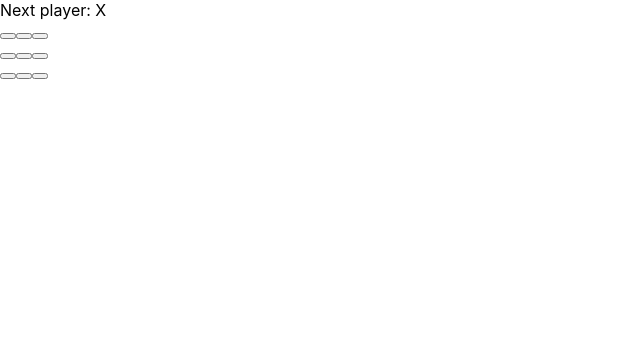
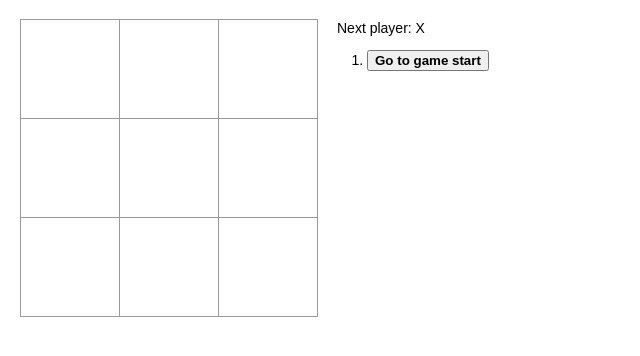
Before and after one commit to haneenmahd/tic-tac-go, a React (Create React App) app: page / in a window 1280 px wide. Shown: the top 356 px of the page, without its empty margins (0-640 px from the left). Built offline with nearby package versions, Linux system fonts and the light colour scheme.

Commit message:
add square highlighting and add new styles

```diff
--- a/src/App.css
+++ b/src/App.css
@@ -3,7 +3,8 @@ body {
   margin: 20px;
 }
 
-ol, ul {
+ol,
+ul {
   padding-left: 30px;
 }
 
@@ -18,22 +19,27 @@ ol, ul {
 }
 
 .square {
+  font-family: monospace;
   background: #fff;
   border: 1px solid #999;
   float: left;
-  font-size: 24px;
+  font-size: 64px;
   font-weight: bold;
   line-height: 34px;
-  height: 34px;
+  height: 100px;
   margin-right: -1px;
   margin-top: -1px;
   padding: 0;
   text-align: center;
-  width: 34px;
+  width: 100px;
 }
 
 .square:focus {
   outline: none;
+}
+
+.square.highlighted {
+  background-color: rgb(174, 255, 174);
 }
 
 .kbd-navigation .square:focus {
--- a/src/App.js
+++ b/src/App.js
@@ -1,40 +1,74 @@
 import * as React from "react";
+import "./App.css";
 
-class Square extends React.Component {
-  render() {
-    return (
-      <button className="square">
-        {/* TODO */}
-      </button>
-    );
+function calculateWinner(squares) {
+  const lines = [
+    [0, 1, 2],
+    [3, 4, 5],
+    [6, 7, 8],
+    [0, 3, 6],
+    [1, 4, 7],
+    [2, 5, 8],
+    [0, 4, 8],
+    [2, 4, 6],
+  ];
+
+  for (let i = 0; i < lines.length; i++) {
+    const [a, b, c] = lines[i];
+
+    if (squares[a] && squares[a] === squares[b] && squares[a] === squares[c]) {
+      return {
+        highlightedLines: lines[i],
+        winner: squares[a],
+      };
+    }
   }
+
+  return {
+    highlightedLines: null,
+    winner: null,
+  };
+}
+
+function Square(props) {
+  return (
+    <button
+      className={`square ${props.highlighted ? "highlighted" : "null"}`}
+      onClick={props.onClick}
+    >
+      {props.value}
+    </button>
+  );
 }
 
 class Board extends React.Component {
-  renderSquare(i) {
-    return <Square />;
+  renderSquare(i, highlighted) {
+    return (
+      <Square
+        value={this.props.squares[i]}
+        highlighted={highlighted}
+        onClick={() => this.props.onClick(i)}
+      />
+    );
   }
 
   render() {
-    const status = 'Next player: X';
-
     return (
       <div>
-        <div className="status">{status}</div>
         <div className="board-row">
-          {this.renderSquare(0)}
-          {this.renderSquare(1)}
-          {this.renderSquare(2)}
+          {this.renderSquare(0, this.props.highlightedLines.includes(0))}
+          {this.renderSquare(1, this.props.highlightedLines.includes(1))}
+          {this.renderSquare(2, this.props.highlightedLines.includes(2))}
         </div>
         <div className="board-row">
-          {this.renderSquare(3)}
-          {this.renderSquare(4)}
-          {this.renderSquare(5)}
+          {this.renderSquare(3, this.props.highlightedLines.includes(3))}
+          {this.renderSquare(4, this.props.highlightedLines.includes(4))}
+          {this.renderSquare(5, this.props.highlightedLines.includes(5))}
         </div>
         <div className="board-row">
-          {this.renderSquare(6)}
-          {this.renderSquare(7)}
-          {this.renderSquare(8)}
+          {this.renderSquare(6, this.props.highlightedLines.includes(6))}
+          {this.renderSquare(7, this.props.highlightedLines.includes(7))}
+          {this.renderSquare(8, this.props.highlightedLines.includes(8))}
         </div>
       </div>
     );
@@ -42,15 +76,101 @@ class Board extends React.Component {
 }
 
 class App extends React.Component {
+  constructor(props) {
+    super(props);
+
+    this.state = {
+      history: [
+        {
+          squares: Array(9).fill(null),
+        },
+      ],
+      xIsNext: true,
+      stepNumber: 0,
+    };
+  }
+
+  checkAllFilled(sqaures) {
+    return sqaures.every((square) => square !== null);
+  }
+
+  handleClick(i) {
+    const history = this.state.history.slice(0, this.state.stepNumber + 1);
+    const current = history[history.length - 1];
+    const squares = current.squares.slice();
+
+    if (
+      this.checkAllFilled(squares) ||
+      calculateWinner(squares).winner ||
+      squares[i]
+    ) {
+      return;
+    }
+
+    squares[i] = this.state.xIsNext ? "X" : "O";
+
+    this.setState({
+      history: history.concat([
+        {
+          squares: squares,
+        },
+      ]),
+      stepNumber: history.length,
+      xIsNext: !this.state.xIsNext,
+    });
+  }
+
+  jumpTo(step) {
+    this.setState({
+      stepNumber: step,
+      xIsNext: step % 2 === 0,
+    });
+  }
+
   render() {
+    const history = this.state.history;
+    const current = history[this.state.stepNumber];
+    const result = calculateWinner(current.squares);
+
+    const moves = history.map((step, move) => {
+      const desc = move ? "Go to move #" + move : "Go to game start";
+
+      return (
+        <li key={move}>
+          <button
+            style={{
+              fontWeight: move === this.state.stepNumber ? "bold" : "normal",
+              transition: "font-weight ease-in-out 150ms",
+            }}
+            onClick={() => this.jumpTo(move)}
+          >
+            {desc}
+          </button>
+        </li>
+      );
+    });
+
+    let status;
+    if (result.winner) {
+      status = "Winner: " + result.winner;
+    } else if (this.checkAllFilled(current.squares)) {
+      status = "You've run out of moves. Draw!!!";
+    } else {
+      status = "Next player: " + (this.state.xIsNext ? "X" : "O");
+    }
+
     return (
       <div className="game">
         <div className="game-board">
-          <Board />
+          <Board
+            squares={current.squares}
+            highlightedLines={result.highlightedLines || []}
+            onClick={(i) => this.handleClick(i)}
+          />
         </div>
         <div className="game-info">
-          <div>{/* status */}</div>
-          <ol>{/* TODO */}</ol>
+          <div>{status}</div>
+          <ol>{moves}</ol>
         </div>
       </div>
     );
```
